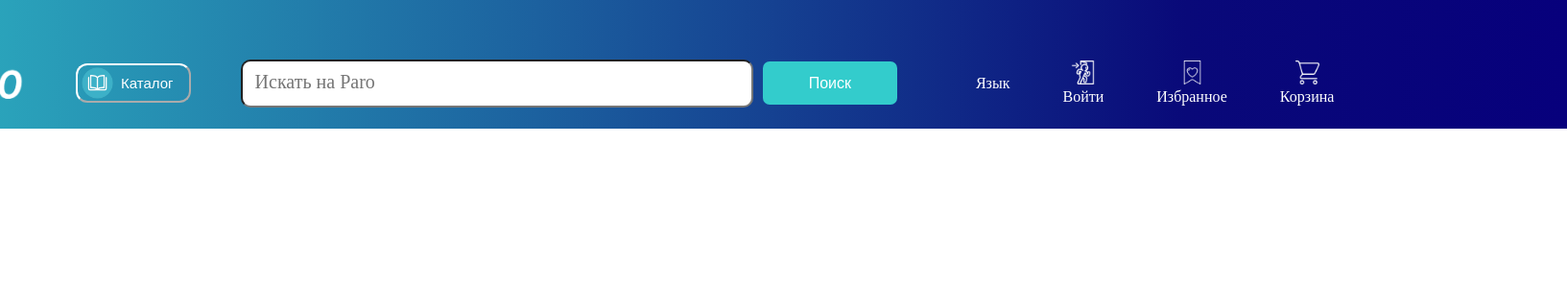
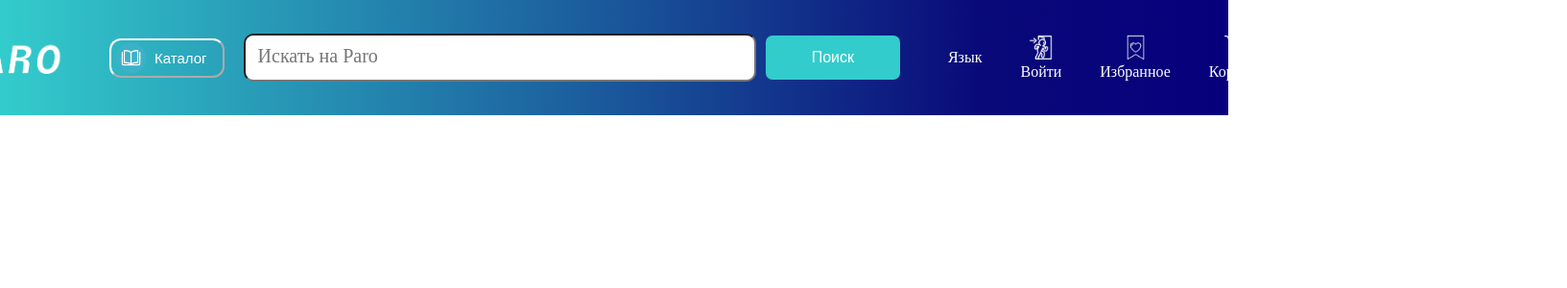
Before and after one commit to zhenya0914/Project1, a Next.js app in the folder project1/: page / in a window 1280 px wide. Shown: the top 300 px of the page at 96% size, 1633 px wide, since content can reach past the window. Built offline with nearby package versions, Linux system fonts and the light colour scheme.

Commit message:
better_header_fixed

```diff
--- a/project1/src/styles/header.css
+++ b/project1/src/styles/header.css
@@ -1,24 +1,21 @@
 .header_box{
-    margin-top: -120px;
-    height: 150px;
-    padding-right: 20%;
-    padding-left: 20%;
-    position: static;
-    z-index: 5;
-    flex: 0 0 auto;
-    background: linear-gradient(90deg, rgba(51,204,204,1) 0%, rgba(28,97,159,1) 46%, rgba(9,9,121,1) 80%, rgba(7,0,124,1) 100%);
+    display: flex;
+    justify-content: center;
+    align-items: center;
 }
 
 .header_header{
+    top: 0px;
     display: flex;
     align-items: center;
-    justify-content: space-between;
-    position: relative;
+    justify-content: center;
+    position: fixed;
     z-index: 200;
-    padding: 0 32px;
     width: 100%;
-    max-width: 1600px !important;
-    margin-top: 60px;
+    height: 120px;
+    background: linear-gradient(90deg, rgba(51,204,204,1) 0%, rgba(28,97,159,1) 46%, rgba(9,9,121,1) 80%, rgba(7,0,124,1) 100%);
+    box-sizing: border-box;
+    padding: 0 70px;
 }
 
 .header_header_left{
@@ -30,7 +27,7 @@
     display: flex;
     align-items: center;
     text-align: center;
-    margin-right: 15px;
+    margin-right: 10px;
 }
 
 #header_header_left_catalog{
@@ -74,8 +71,6 @@
     width: 600px;
 }
 
-
-
 .header_search_button {
     padding: 2% 7%;
     font-size: 100%;
@@ -90,7 +85,7 @@
     display: flex;
     align-items: center;
     margin-left: 25px;
-    margin-right: 30px;
+    margin-right: 15px;
     color: white;
 }
 
@@ -98,3 +93,9 @@
     flex-direction: column;
     text-align: center;
 }
+
+#header_header_right_items_with_icons:hover{
+    cursor: pointer;
+    transition: 0.3s;
+    filter: brightness(70%) contrast(60%);
+}
```
